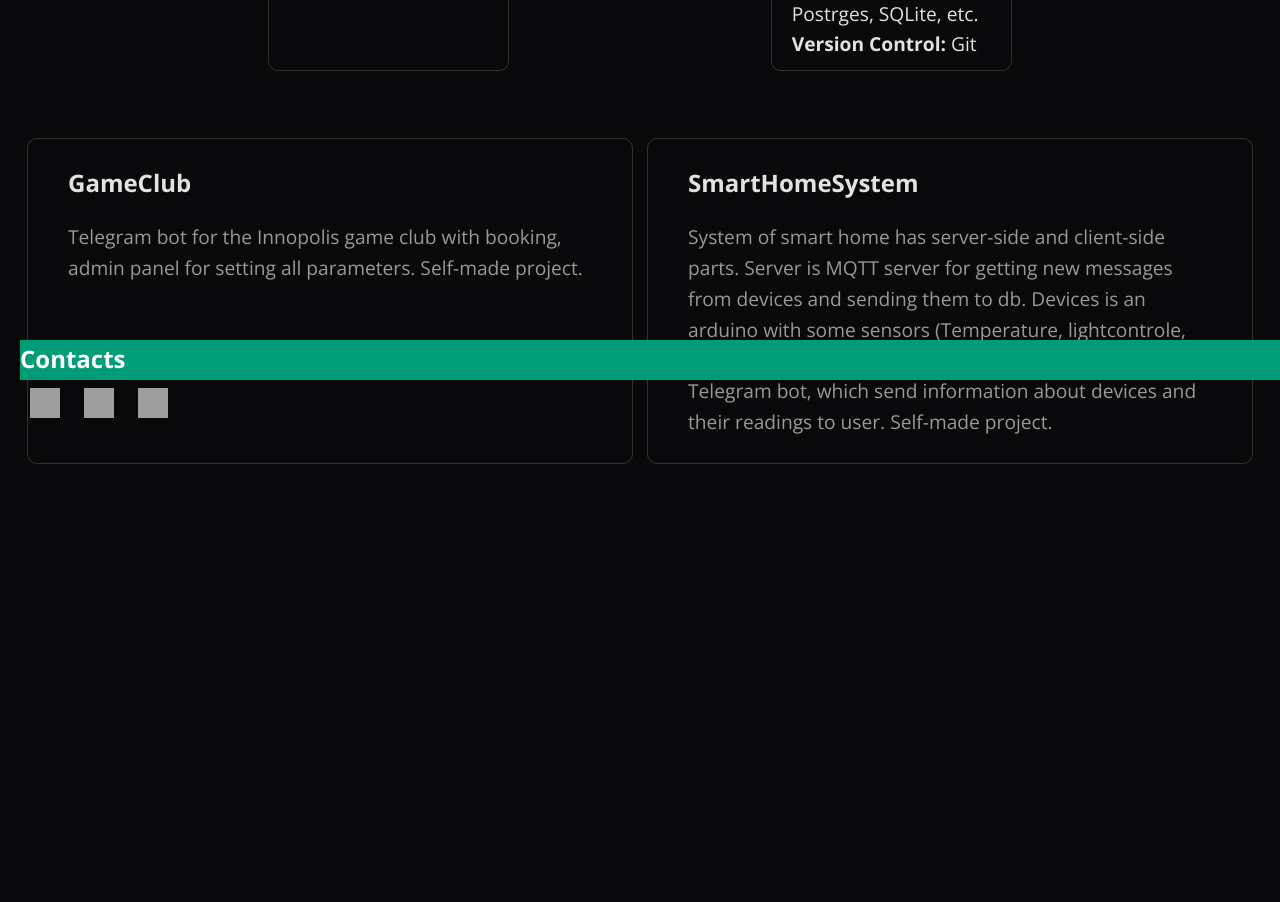
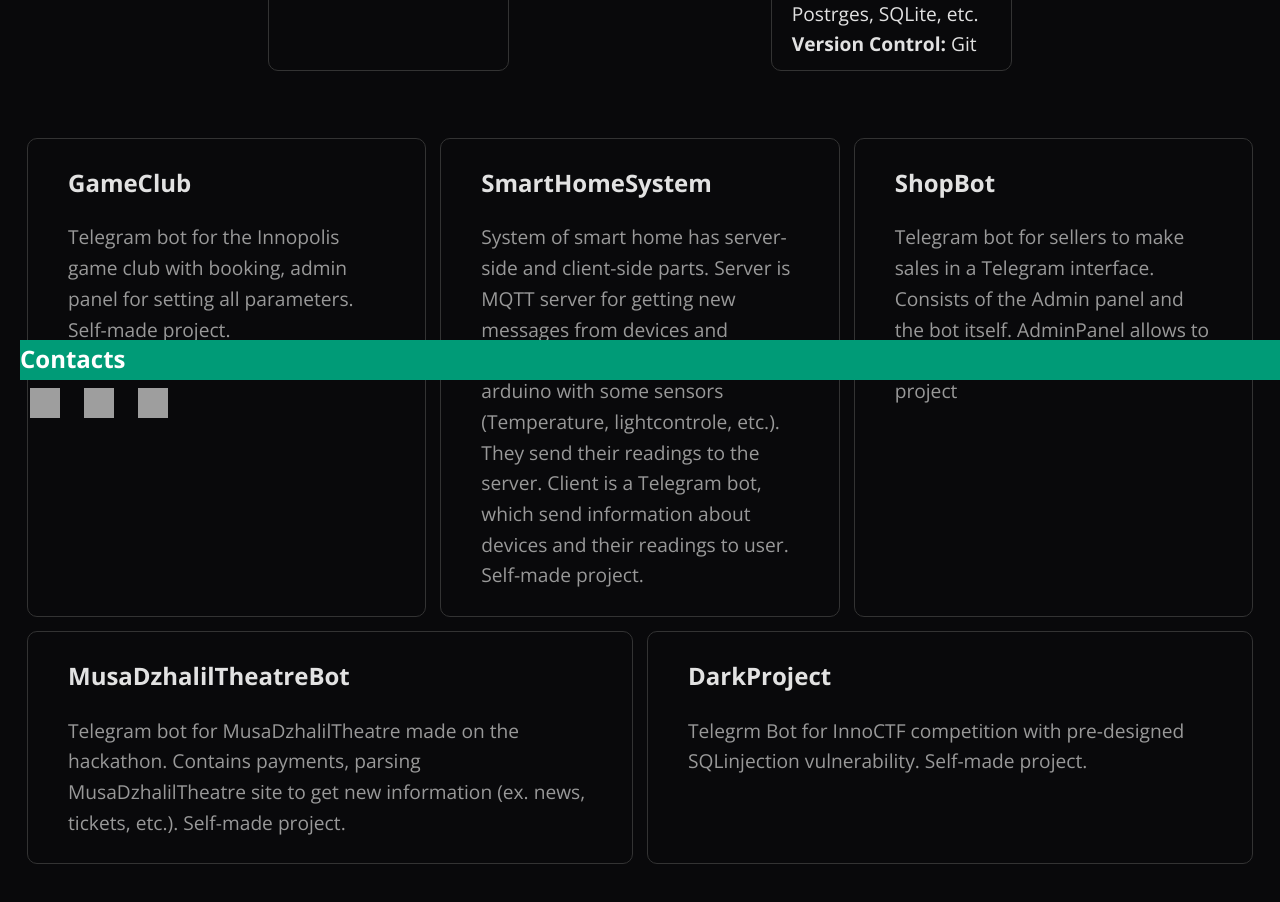
Before and after one commit to andiazdi/andiazdi.github.io, a SvelteKit app: page / in a window 1280 px wide. Shown: the part 420-1322 px from the top of the page. Before the commit the page ends 971 px from the top, so only its background shows below. Built offline with nearby package versions, Linux system fonts and the light colour scheme; grey boxes are pictures that could not be loaded.

Commit message:
Update Projects.svelte

```diff
--- a/src/routes/Projects.svelte
+++ b/src/routes/Projects.svelte
@@ -16,7 +16,20 @@
             description: "System of smart home has server-side and client-side parts. Server is MQTT server for getting new messages from devices and sending them to db. Devices is an arduino with some sensors (Temperature, lightcontrole, etc.). They send their readings to the server. Client is a Telegram bot, which send information about devices and their readings to user. Self-made project.",
             url: "https://github.com/andiazdi/SmartHomeSystem"
         },
-        // Add other projects here...
+        {
+            title: "ShopBot",
+            description: "Telegram bot for sellers to make sales in a Telegram interface. Consists of the Admin panel and the bot itself. AdminPanel allows to manage products. Self-made project",
+            url: "https://github.com/andiazdi/ShopBot"
+        },        {
+            title: "MusaDzhalilTheatreBot",
+            description: "Telegram bot for MusaDzhalilTheatre made on the hackathon. Contains payments, parsing MusaDzhalilTheatre site to get new information (ex. news, tickets, etc.). Self-made project.",
+            url: "https://github.com/andiazdi/MusaDzhalilTheatreBot"
+        },
+        {
+            title: "DarkProject",
+            description: "Telegrm Bot for InnoCTF competition with pre-designed SQLinjection vulnerability. Self-made project.",
+            url: "https://github.com/andiazdi/DarkProject"
+        }
     ];
 </script>
 
```
